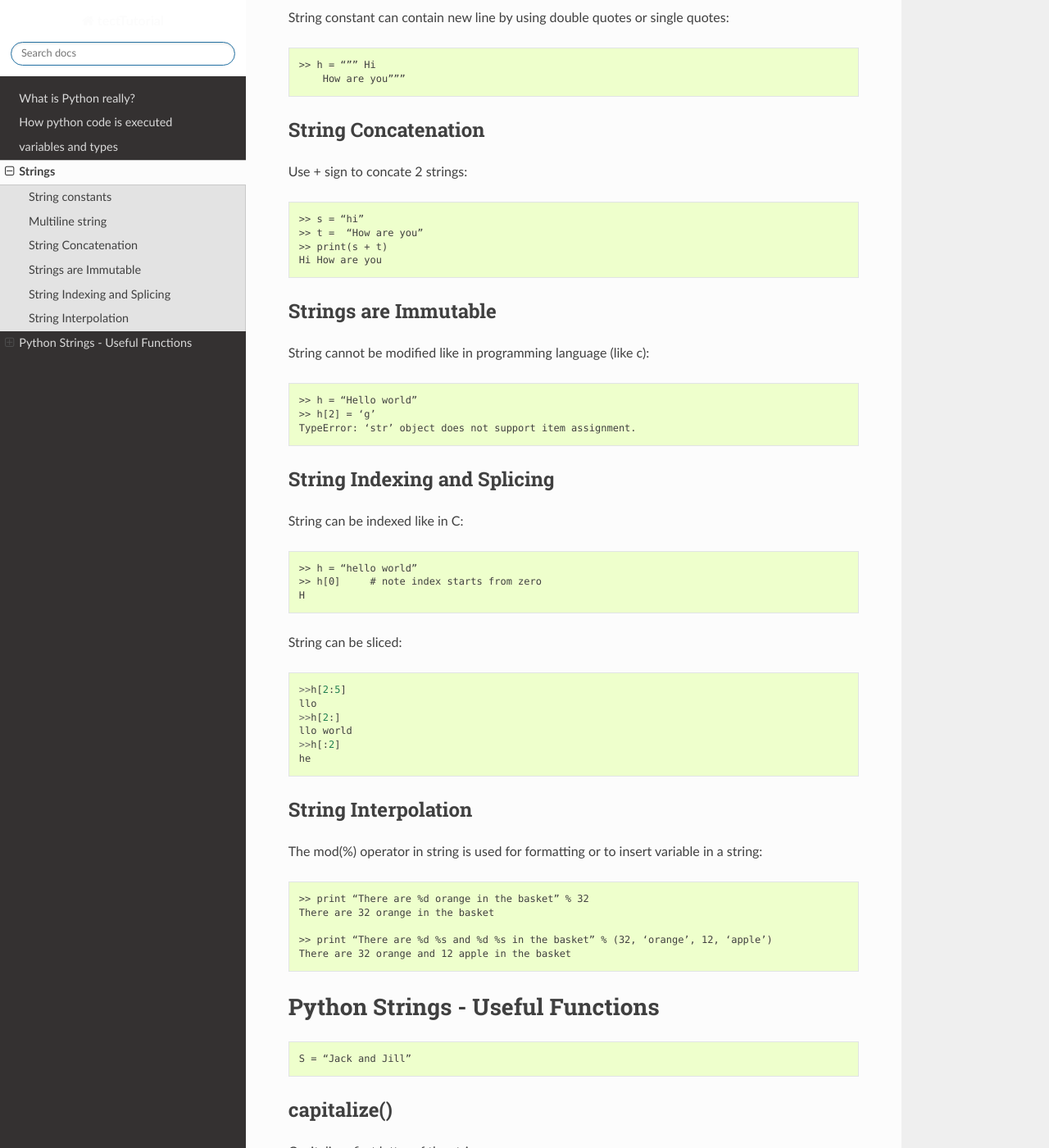
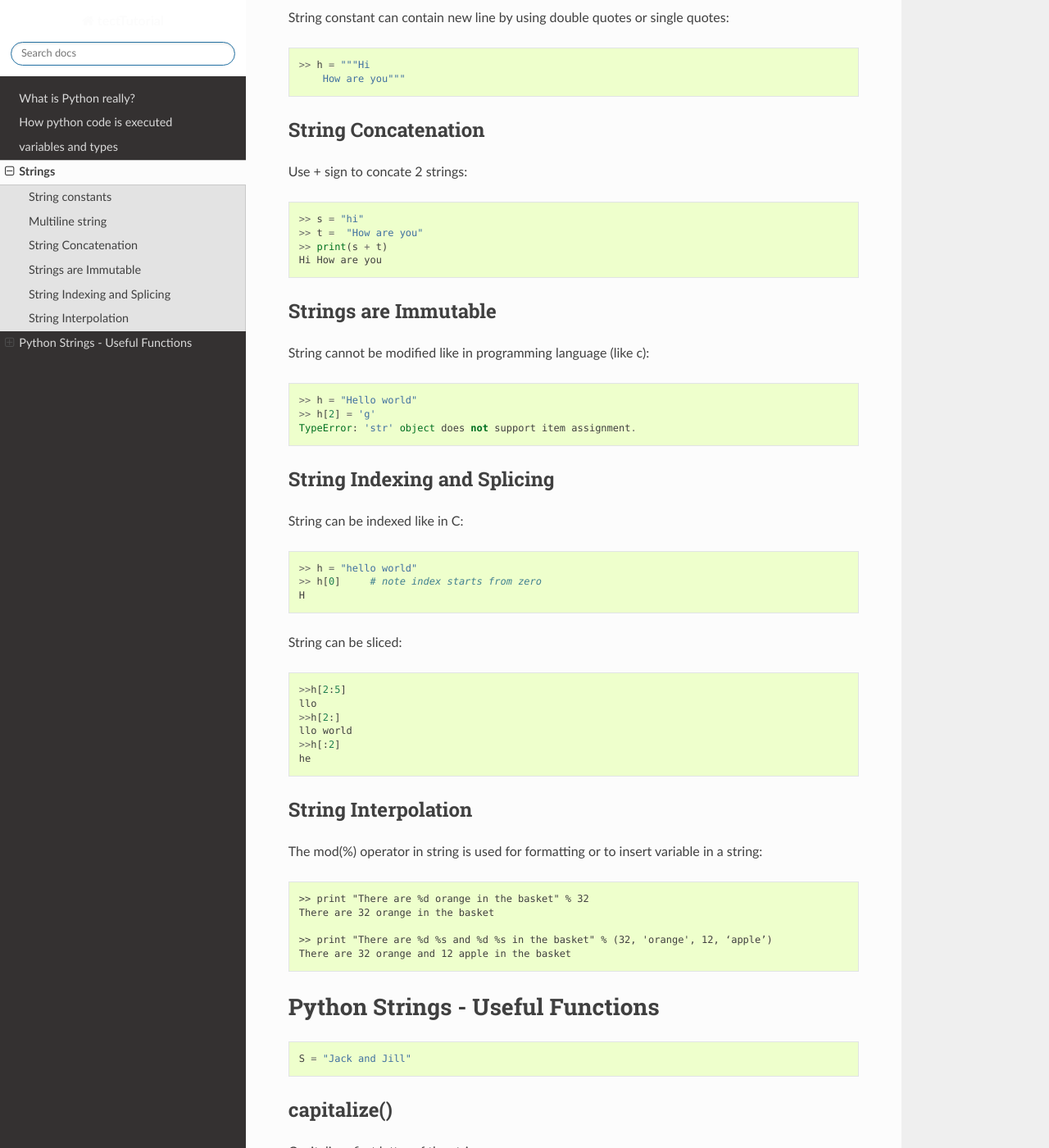
Before and after one commit to PPAT9/techTutorials, a Sphinx documentation site: the page built from source/string.rst, in a window 1280 px wide and 1400 px high, scrolled down 393 px. Shown: the whole window at 82% size. Built offline with Sphinx 7.4.7 and the Read the Docs theme 2.0.0, drawn with Linux system fonts in a browser that asks for light colours; some of the changed text lies outside the part shown.

Commit message:
fix index

```diff
--- a/source/index.rst
+++ b/source/index.rst
@@ -20,6 +20,7 @@ Welcome to tectTutorial's documentation!
 
 
 
+
 Indices and tables
 ==================
 
--- a/source/string.rst
+++ b/source/string.rst
@@ -4,24 +4,24 @@ Strings
 
 String constants
 ----------------
-are delimited with “ ” (double quotes) or ‘ ‘ (single quotes) ::
+are delimited with "" (double quotes) or ' ' (single quotes) ::
 
-    >> h = “Hello World”
-    >> h = ‘Hello World’
+    >> h = "Hello World"
+    >> h = 'Hello World'
 
 Multiline string
 ----------------
 String constant can contain new line by using double quotes or single quotes::
 
-    >> h = “”” Hi
-        How are you”””
+    >> h = """Hi
+        How are you"""
 
 String Concatenation
 --------------------
 Use + sign to concate 2 strings::
 
-    >> s = “hi”
-    >> t =  “How are you”
+    >> s = "hi"
+    >> t =  "How are you"
     >> print(s + t)
     Hi How are you
 
@@ -31,16 +31,16 @@ Strings are Immutable
 
 String cannot be modified like in programming language (like c)::
 
-    >> h = “Hello world”
-    >> h[2] = ‘g’
-    TypeError: ‘str’ object does not support item assignment.
+    >> h = "Hello world"
+    >> h[2] = 'g'
+    TypeError: 'str' object does not support item assignment.
 
 String Indexing and Splicing
 ----------------------------
 
 String can be indexed like in C::
 
-    >> h = “hello world”
+    >> h = "hello world"
     >> h[0]  	# note index starts from zero
     H
 
@@ -58,10 +58,10 @@ String Interpolation
 
 The mod(%) operator in string is used for formatting or to insert variable in a string::
 
-    >> print “There are %d orange in the basket” % 32
+    >> print "There are %d orange in the basket" % 32
     There are 32 orange in the basket
 
-    >> print “There are %d %s and %d %s in the basket” % (32, ‘orange’, 12, ‘apple’)
+    >> print "There are %d %s and %d %s in the basket" % (32, 'orange', 12, ‘apple’)
     There are 32 orange and 12 apple in the basket
 
 =================================
@@ -70,7 +70,7 @@ Python Strings - Useful Functions
 
 ::
 
-    S = “Jack and Jill”
+    S = "Jack and Jill"
 
 capitalize()
 ------------
@@ -85,7 +85,7 @@ count(str, beg=0, end=len(string))
 
 Count how many times str occurs in a string or in a substring (if beg and end is given)::
 
-    >> s.count(‘J’)
+    >> s.count('J')
     2
 
 find(str, beg=0, end=len(string))
@@ -95,7 +95,7 @@ Determine if str occurs in string or in a substring of string
 if starting index *beg* and ending index *end* are given return **index** if found else **-1**
 ::
 
-    >> s.find(‘and’)
+    >> s.find('and')
     >> 5
-    >> s.find(‘j’)
+    >> s.find('j')
     >> -1
```
Also changed, not shown: 11 other files.
